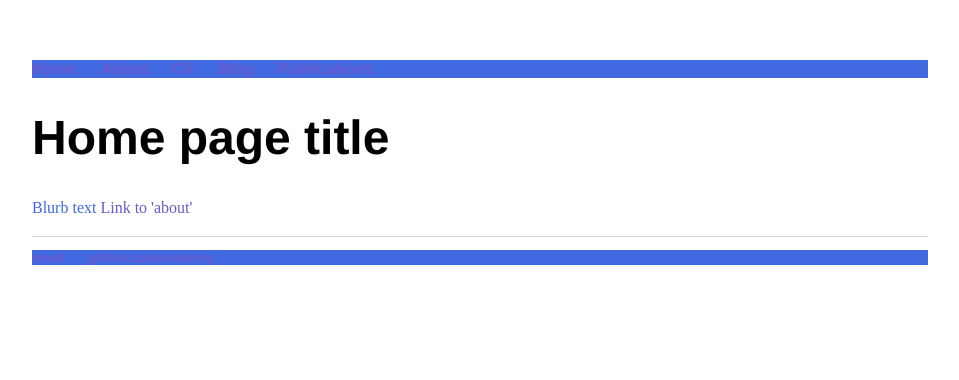
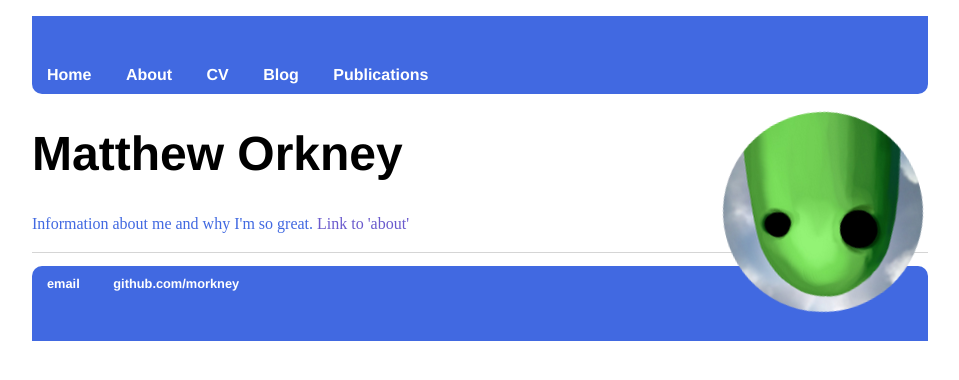
Before and after one commit to Morkney/Morkney.github.io, a Jekyll site: the page built from index.html, in a window 1280 px wide. Shown: the top 380 px of the page, without its empty margins (160-1119 px from the left). Built offline with Jekyll 4.4.1, drawn with Linux system fonts in a browser that asks for light colours.

Commit message:
First changes to my webpage

```diff
--- a/_layouts/default.html
+++ b/_layouts/default.html
@@ -8,11 +8,11 @@
 		<body>
 			<nav>
 	    		<ul>
-	        		<li><a href="/">Home</a></li>
-		        	<li><a href="/about">About</a></li>
-	        		<li><a href="/cv">CV</a></li>
-	        		<li><a href="/blog">Blog</a></li>
-				<li><a href="/publications">Publications</a></li>
+	        		<li><a1 href="/">Home</a1></li>
+		        	<li><a1 href="/about">About</a1></li>
+	        		<li><a1 href="/cv">CV</a1></li>
+	        		<li><a1 href="/blog">Blog</a1></li>
+				<li><a1 href="/publications">Publications</a1></li>
 	    		</ul>
 			</nav>
 			<div class="container">
@@ -22,8 +22,8 @@
 			</div><!-- /.container -->
 			<footer>
 	    		<ul>
-	        		<li><a href="mailto:m.orkney@tiscali.co.uk">email</a></li>
-	        		<li><a href="https://github.com/morkney">github.com/morkney</a></li>
+	        		<li><a1 href="mailto:m.orkney@tiscali.co.uk">email</a1></li>
+	        		<li><a1 href="https://github.com/morkney">github.com/morkney</a1></li>
 				</ul>
 			</footer>
 		</body>
--- a/blog/index.html
+++ b/blog/index.html
@@ -1,6 +1,6 @@
 ---
 layout: default
-title: Hank Quinlan's Blog
+title: Timeline
 ---
 	<h1>{{ page.title }}</h1>
 	<ul class="posts">
--- a/css/main.css
+++ b/css/main.css
@@ -1,22 +1,33 @@
 body {
-    margin: 60px auto;
+    background-color: white;
+    margin-left: auto;
+    margin-right: auto;
+    margin-top: 0px;
     width: 70%;
 }
 
 nav ul, footer ul {
     background-color: royalblue;
     font-family:'Helvetica';
-    padding: 0px;
+    padding: 10px;
     list-style: none;
     font-weight: bold;
 }
+nav ul {
+    border-radius: 0px 0px 10px 10px;
+    padding-top: 50px;
+}
+footer ul {
+    border-radius: 10px 10px 0px 0px;
+    padding-bottom: 50px;
+}
 nav ul li, footer ul li {
-    color: white;
     display: inline;
     margin-right: 20px;
 }
 
 /* a corresponds to links, with a:hover being the decorator when you mouse-over it */
+/* a1 and a2 are the fixed links in the navigation bar and footer. */
 a {
     text-decoration: none;
     color:slateblue;
@@ -24,6 +35,23 @@ a {
 a:hover {
     text-decoration: underline;
 }
+a1 {
+    padding: 3px 5px 3px 5px;
+    border-radius: 5px;
+    text-align: center;
+    text-decoration: none;
+    color:white;
+    transition: 0.3s;
+}
+a1:hover {
+    background-color: cornflowerblue;
+    transition: 0.3s;
+}
+a1:active {
+    background-color: rgb(100, 164, 237);
+    transition: 0.0s;
+}
+
 
 /* h1 is the main header for the home page */
 h1 {
@@ -49,10 +77,33 @@ footer {
 }
 
 ul.posts {
+    font-family:'Helvetica';
     margin: 20px auto 40px;
-    font-size: 1.5em;
+    font-size: 1.0em;
+    transition: 0.5s;
+}
+ul.posts:hover {
+    padding-left: 50px;
+    transition: 0.5s;
 }
 
 ul.posts li {
     list-style: none;
 }
+
+@keyframes spin {
+	0% {
+		transform: rotateZ(0);
+	}
+	100% {
+		transform: rotateZ(360deg);
+	}
+}
+
+.photo img {
+    animation: spin 10s linear infinite;
+    border-radius: 100px;
+    float: right;
+    margin: auto 5px;
+    margin-top: -140px;
+}
--- a/index.html
+++ b/index.html
@@ -3,6 +3,9 @@ layout: default
 title: Matthew Orkney
 ---
 <div class="blurb">
-	<h1>Home page title</h1>
-	<p>Blurb text <a href="/about">Link to 'about'</a></p>
+	<h1>Matthew Orkney</h1>
+	<p>Information about me and why I'm so great. <a href="/about">Link to 'about'</a></p>
+        <div class="photo">
+	        <img src="pickleav.png" alt="My photo" style="float:right;width:200px;height:200px;">
+	</div>
 </div><!-- /.blurb -->
```
Also changed, not shown: _posts/2014-04-30-hank-quinlan-site-launched.md (deleted, +0 -7 lines), _posts/2019-09-11-Morkney_homepage_launched.md (added, +7 -0 lines), pickleav.png (added).
